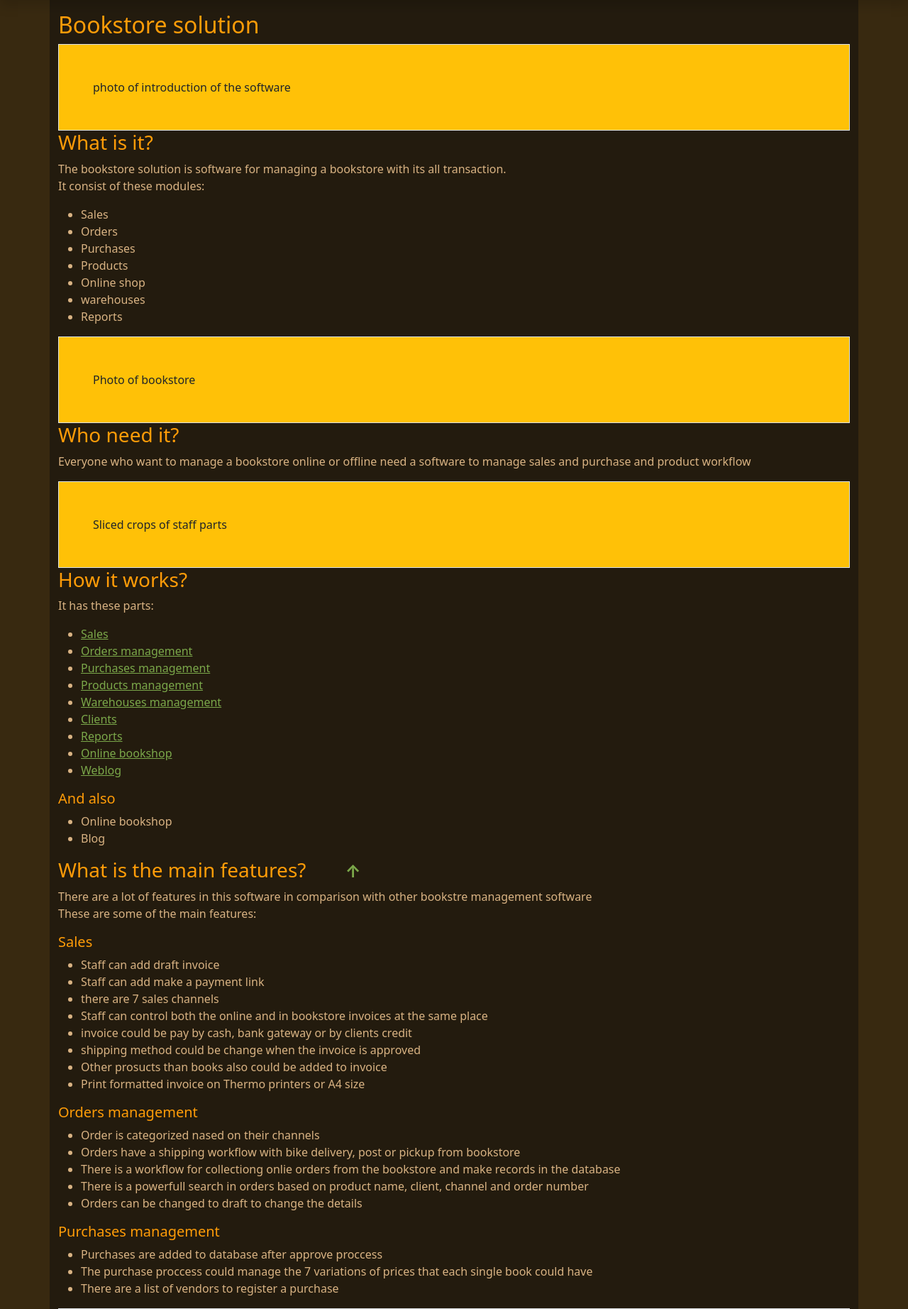
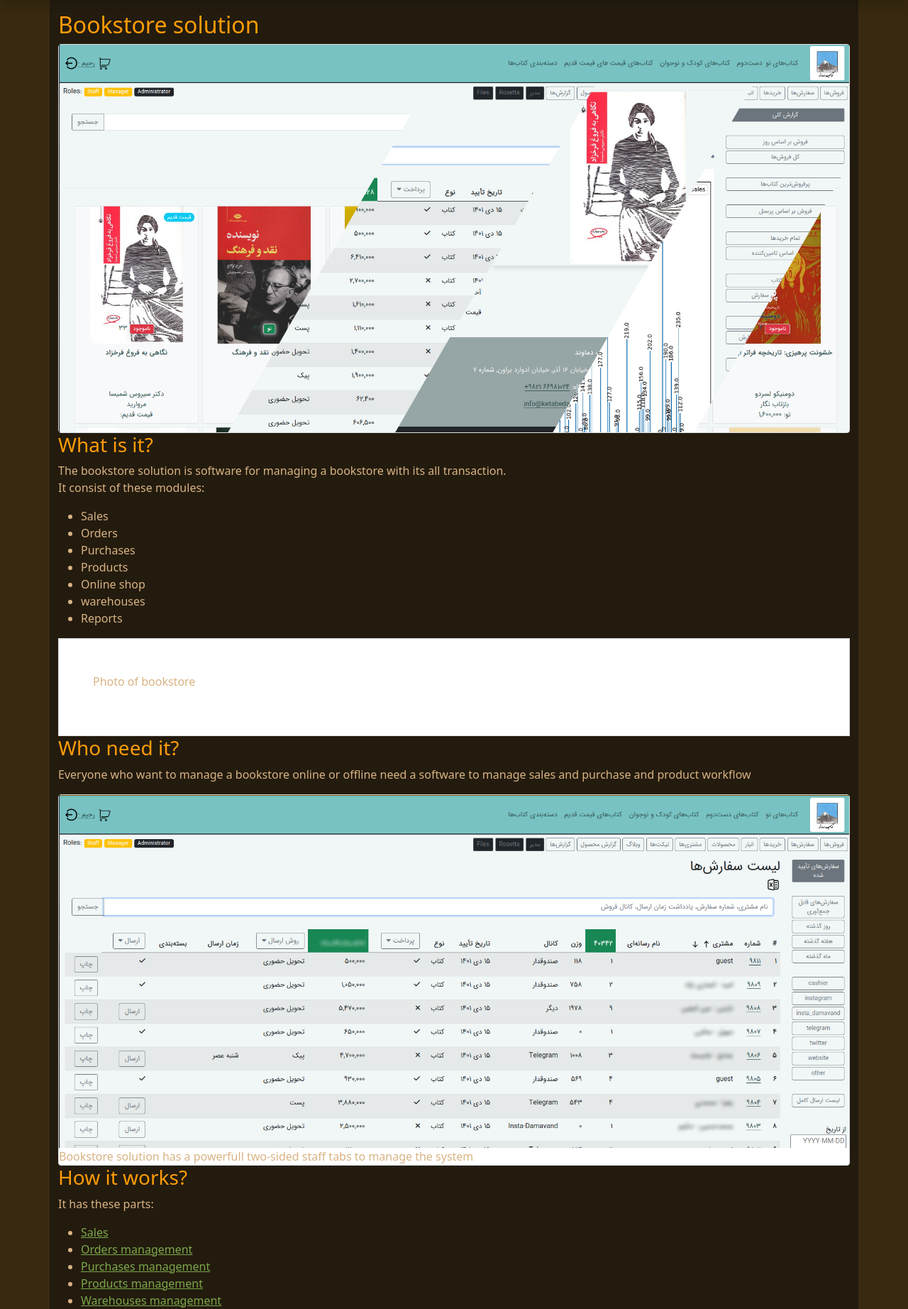
Before and after one commit to Rahimz/RahimAgha, a Django app: page /bookstore/ in a window 1280 px wide. Shown: the part 105-1949 px from the top of the page at 71% size. Run offline with Django 3.2, Linux system fonts and the light colour scheme; parts of the project's set-up code (start-up, migrations or seed data) failed here and were passed over; some libraries are stand-ins or nearby versions.

Commit message:
refactor - bookstore page

```diff
--- a/generals/static/css/base.css
+++ b/generals/static/css/base.css
@@ -10,6 +10,9 @@ p, li {
     color:#d9b383 !important;
 }
 table, td, th {
+    color:#d9b383 !important;
+}
+.text-brown-light {
     color:#d9b383 !important;
 }
 a {
@@ -51,3 +54,6 @@ a:visited {
 form label {
     color:#d9b383;
 }
+.image-bg {
+    background-color: #624728 !important;
+}
--- a/static/css/base.css
+++ b/static/css/base.css
@@ -10,6 +10,9 @@ p, li {
     color:#d9b383 !important;
 }
 table, td, th {
+    color:#d9b383 !important;
+}
+.text-brown-light {
     color:#d9b383 !important;
 }
 a {
@@ -51,3 +54,6 @@ a:visited {
 form label {
     color:#d9b383;
 }
+.image-bg {
+    background-color: #ffffff !important;
+}
--- a/templates/bookstore/static_bookstore.html
+++ b/templates/bookstore/static_bookstore.html
@@ -11,8 +11,8 @@
 
     <div class="row" id="">
         <div class="col">
-            <div class="image border bg-warning text-dark p-5">
-                photo of introduction of the software
+            <div class="border image-bg rounded">
+                <img src="{% static 'img/mix_what_is_it.png' %}" alt="What is bookstore solution" width="100%" height="auto">
             </div>
             <h3>
                 {% trans "What is it" %}?
@@ -34,8 +34,8 @@
     </div>
     <div class="row" id="">
         <div class="col">
-            <div class="image border bg-warning text-dark p-5">
-                Photo of bookstore
+            <div class="image-bg border p-5">
+               <p> Photo of bookstore</p>
             </div>
             <h3>
                 {% trans "Who need it" %}?
@@ -45,8 +45,9 @@
     </div>
     <div class="row" id="">
         <div class="col">
-            <div class="image border bg-warning text-dark p-5">
-                Sliced crops of staff parts
+            <div class="border image-bg rounded">
+                <img src="{% static 'img/orders_staff.png' %}" alt="staff menus screenshot" width="100%" height="auto">
+                <span class="text-brown-light">{% trans "Bookstore solution has a powerfull two-sided staff tabs to manage the system" %}</span>
             </div>
         <h3>
             {% trans "How it works" %}?
@@ -109,8 +110,9 @@
                 <li>{% trans "The purchase proccess could manage the 7 variations of prices that each single book could have" %}</li>
                 <li>{% trans "There are a list of vendors to register a purchase" %}</li>
             </ul>
-            <div class="image border bg-warning text-dark p-5">
-                Photo of products/staff
+            <div class="border image-bg rounded">
+                <img src="{% static 'img/products_menus.png' %}" alt="staff menus screenshot" width="100%" height="auto">
+
             </div>
             <h5 id="products">{% trans "Products management" %}</h5>
             <ul>
@@ -137,8 +139,9 @@
                 <li>{% trans "See the history of clients orders" %}</li>
                 <li>{% trans "Manage clients credit" %}</li>
             </ul>
-            <div class="image border bg-warning text-dark p-5">
-                Photo of reports
+            <div class="border image-bg rounded">
+                <img src="{% static 'img/reports.png' %}" alt="report menus screenshot of bookstore software" width="100%" height="auto">
+                <span class="text-brown-light">{% trans "A powerfull filtering system for reports" %}</span>
             </div>
             <h5 id="reports">{% trans "Reports" %}</h5>
             <ul>
@@ -149,8 +152,9 @@
                 <li>{% trans "Export reports to excel" %}</li>
             </ul>
 
-            <div class="image border bg-warning text-dark p-5">
-                Photo of reports
+            <div class="border image-bg rounded">
+                <img src="{% static 'img/online_shop.png' %}" alt="online shop screenshot of bookstore software ketabe damavand" width="100%" height="auto">
+
             </div>
             <h5 id="shop">{% trans "Online bookshop" %}</h5>
             <ul>
```
Also changed, not shown: generals/static/img/mix_what_is_it.png (added), generals/static/img/online_shop.png (added), generals/static/img/orders_staff.png (added), generals/static/img/products_menus.png (added), generals/static/img/reports.png (added), generals/static/img/staff_menus.png (added), static/img/mix_what_is_it.png (added), static/img/staff_menus.png (added), 2 other files.
